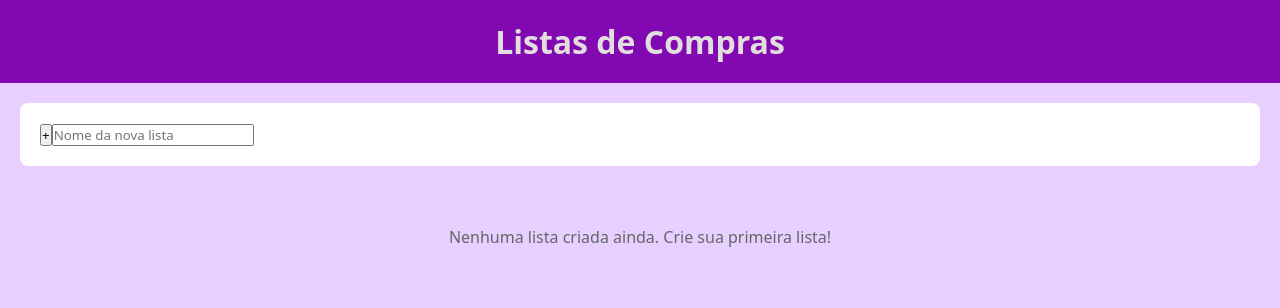
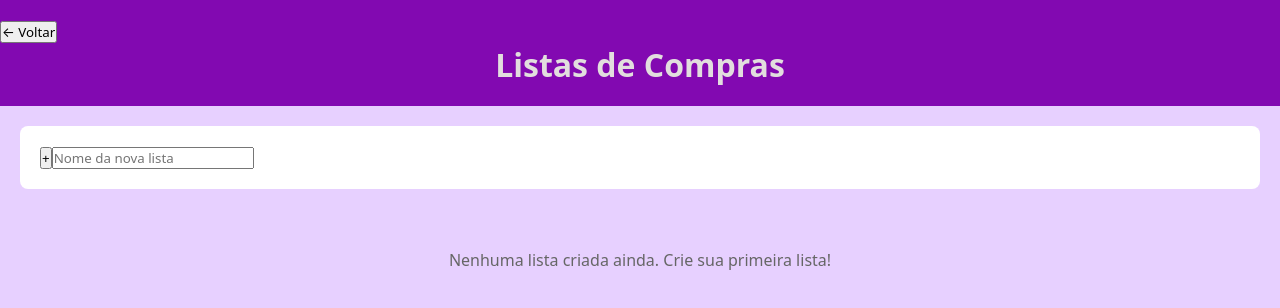
Before and after one commit to Palacio-dev/MC656, a React (Create React App) app in the folder saude_e_bem_estar/: page /Welcome/ShoppingList in a window 1280 px wide. Shown: the top 308 px of the page. Built offline with nearby package versions, Linux system fonts and the light colour scheme.

Commit message:
Arrumando botões

```diff
--- a/saude_e_bem_estar/src/Pages/Search.tsx
+++ b/saude_e_bem_estar/src/Pages/Search.tsx
@@ -1,10 +1,18 @@
+import { useNavigate } from "react-router-dom";
 import React from "react";
 import ProductSearch from "../Components/ProductSearch";
 
 export default function Search() {
+    const navigate = useNavigate();
+
     return (
         <div className="fundo">
             <div className="header-top">
+
+                <button className="back-button" onClick={() => navigate(-1)}>
+                    ← Voltar
+                </button>
+
                 <h1 className="titulo">Busca de Produtos</h1>
             </div>
 
--- a/saude_e_bem_estar/src/Pages/ShoppingListPage.tsx
+++ b/saude_e_bem_estar/src/Pages/ShoppingListPage.tsx
@@ -1,3 +1,4 @@
+import { useNavigate } from "react-router-dom";
 import ShoppingListCard from "../Components/ShoppingListCard";
 import ButtonAddItem from "../Components/ButtonAddItem";
 import { useShoppingListsViewModel } from "../Hooks/useShoppingListHook";
@@ -8,6 +9,8 @@ import '../Styles/shoppinglistspage.css';
  * Responsável apenas pela renderização, delegando toda lógica para o ViewModel
  */
 export default function ShoppingListsPage() {
+    const navigate = useNavigate();
+
     const {
         lists,
         isLoading,
@@ -32,6 +35,10 @@ export default function ShoppingListsPage() {
         <div className="fundo">
             {/* Header */}
             <div className="header-top">
+                <button className="back-button" onClick={() => navigate(-1)}>
+                    ← Voltar
+                </button>
+
                 <h1 className="titulo">Listas de Compras</h1>
             </div>
 
--- a/saude_e_bem_estar/src/Pages/Welcome.tsx
+++ b/saude_e_bem_estar/src/Pages/Welcome.tsx
@@ -13,7 +13,7 @@ export default function Welcome() {
 
             <div className="button-container">
                 <button onClick={() => navigate("Search")} className="button-navegate"> Pesquise um produto </button>
-                <button onClick={() => navigate("ShoppingList")} className="button-navegate"> Monte sua lista de compras </button>
+                <button onClick={() => navigate("ShoppingList")} className="button-navegate"> Acesse suas listas de compras </button>
             </div>
         </div>
     );
```
